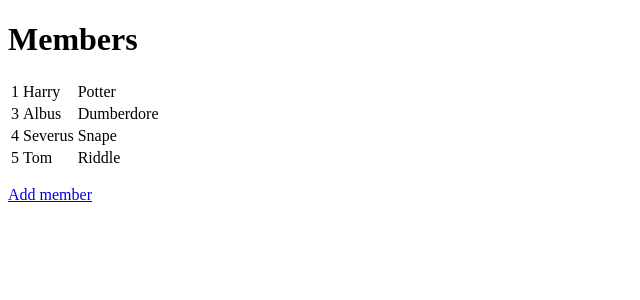
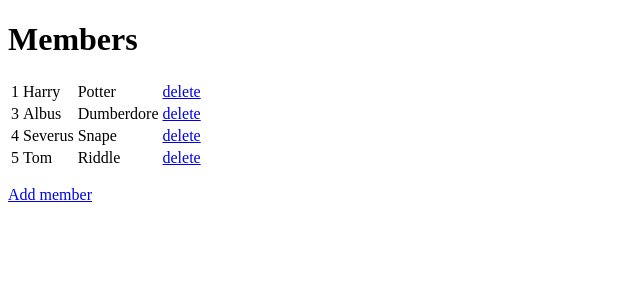
Before and after one commit to introbond/Lab-Python, a Django app: page /members/ in a window 1280 px wide. Shown: the top 300 px of the page, without its empty margins (0-640 px from the left). Run offline with Django 4.2, Linux system fonts and the light colour scheme; data comes from the database, SQL or seed files in the repository; both versions use the stored data as it was after the commit.

Commit message:
delete data in datebase on html

```diff
--- a/myworld/members/templates/index.html
+++ b/myworld/members/templates/index.html
@@ -14,6 +14,7 @@
                 <td>{{ i.id }}</td>
                 <td>{{ i.firstname }}</td>
                 <td>{{ i.lastname }}</td>
+                <td> <a href="delete/{{ i.id }}"> delete </a> </td>
             </tr>
         {% endfor %}
     </table>
--- a/myworld/members/urls.py
+++ b/myworld/members/urls.py
@@ -5,4 +5,5 @@ urlpatterns = [
     path('', views.index, name='index'),
     path('add/', views.add, name='add'),
     path('add/addrecord/', views.addrecord, name='addrecord'),
+    path('delete/<int:id>', views.delete, name='delete'),
 ]
--- a/myworld/members/views.py
+++ b/myworld/members/views.py
@@ -22,3 +22,8 @@ def addrecord(request):
     member = Members(firstname=x, lastname=y)
     member.save()
     return HttpResponseRedirect(reverse('index'))
+
+def delete(request, id):
+    member = Members.objects.get(id=id)
+    member.delete()
+    return HttpResponseRedirect(reverse('index'))
```
Also changed, not shown: myworld/db.sqlite3.
